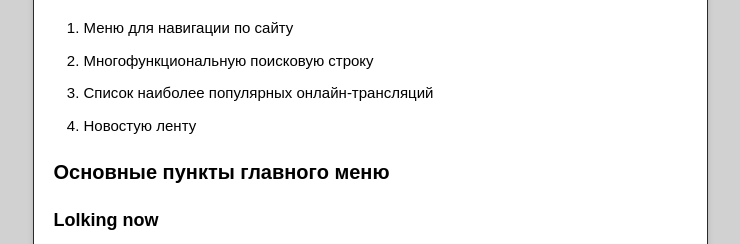
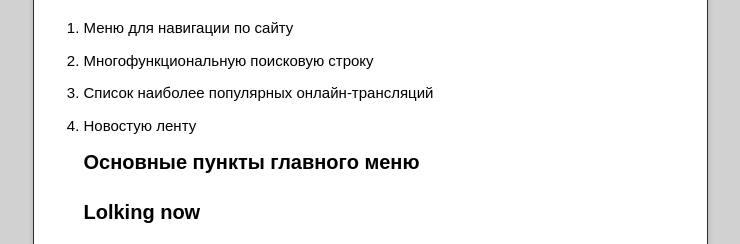
Before and after one commit to Chemodanov/Chemodanov.github.io, a plain HTML site: page index.html in a window 1280 px wide. Shown: the part 3917-4161 px from the top of the page, without its empty margins (270-1010 px from the left). Drawn offline with nearby package versions, Linux system fonts and the light colour scheme.

Commit message:
Replace master branch with page content via GitHub

```diff
--- a/index.html
+++ b/index.html
@@ -107,14 +107,16 @@
 <li>Меню для навигации по сайту</li>
 <li>Многофункциональную поисковую строку</li>
 <li>Список наиболее популярных онлайн-трансляций</li>
-<li>Новостую ленту</li>
-</ol><h3>
+<li>
+<p>Новостую ленту</p>
+
+<h3>
 <a name="%D0%9E%D1%81%D0%BD%D0%BE%D0%B2%D0%BD%D1%8B%D0%B5-%D0%BF%D1%83%D0%BD%D0%BA%D1%82%D1%8B-%D0%B3%D0%BB%D0%B0%D0%B2%D0%BD%D0%BE%D0%B3%D0%BE-%D0%BC%D0%B5%D0%BD%D1%8E" class="anchor" href="#%D0%9E%D1%81%D0%BD%D0%BE%D0%B2%D0%BD%D1%8B%D0%B5-%D0%BF%D1%83%D0%BD%D0%BA%D1%82%D1%8B-%D0%B3%D0%BB%D0%B0%D0%B2%D0%BD%D0%BE%D0%B3%D0%BE-%D0%BC%D0%B5%D0%BD%D1%8E"><span class="octicon octicon-link"></span></a>Основные пункты главного меню</h3>
 
-<h4>
-<a name="lolking-now" class="anchor" href="#lolking-now"><span class="octicon octicon-link"></span></a>Lolking now</h4>
-
-<p>Позволяет получить полную информацию о любом матче, введя имя  любого из его участников.
+<h3>
+<a name="lolking-now" class="anchor" href="#lolking-now"><span class="octicon octicon-link"></span></a>Lolking now</h3>
+</li>
+</ol><p>Позволяет получить полную информацию о любом матче, введя имя  любого из его участников.
 <img src="http://i58.fastpic.ru/big/2013/1208/40/493506b173c62a8810abb04ee7c42f40.png" alt=""></p>
 
 <h4>
```
Also changed, not shown: params.json (+1 -1 lines).
